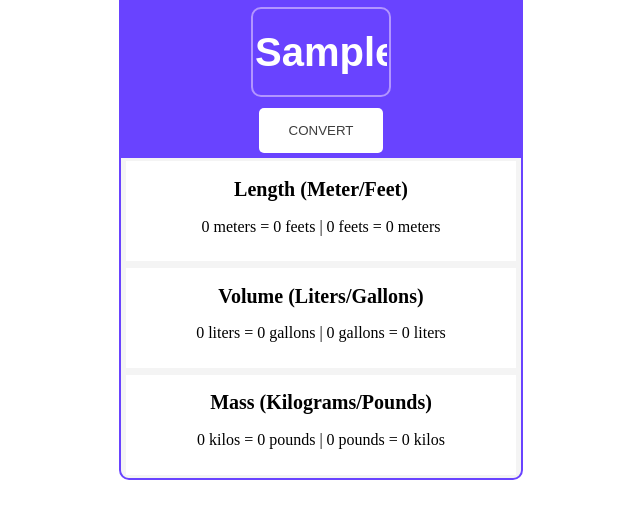
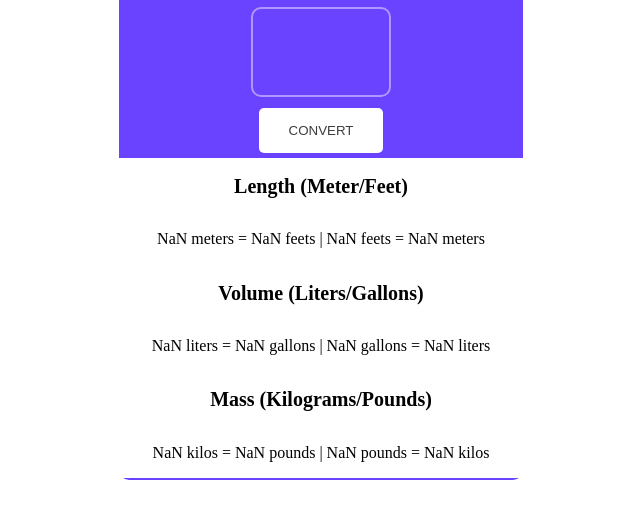
Before and after one commit to GreenGKH/Unit_Converter, a website built with Vite: page index.html in a window 1280 px wide. Both pictures are taken after typing "Sample" into the empty fields and a click on the button "CONVERT". Shown: the part 202-720 px from the top of the page, without its empty margins (319-959 px from the left). Built offline with nearby package versions, Linux system fonts and the light colour scheme.

Commit message:
Exercice done

```diff
--- a/index.css
+++ b/index.css
@@ -50,7 +50,7 @@ input {
     border: 2px solid #b295ff;
     border-radius: 10px;
     text-align: center;
-    font-size: 40px;
+    font-size: 38px;
     color: #FFFFFF;
     font-weight: 850;
     margin: 0;
@@ -66,8 +66,19 @@ button {
 }
 
 .boxes {
-    height: 100px;
-    width: 390px;
+    display: flex;
+    justify-content: center;
+    flex-direction: column;
+    height: 130px;
+    width: 450px;
     background-color: #ffffff;
     text-align: center
 ;}
+
+
+/* Removing input field arrows */
+input::-webkit-outer-spin-button,
+input::-webkit-inner-spin-button {
+  -webkit-appearance: none;
+  margin: 0;
+}
--- a/index.html
+++ b/index.html
@@ -8,21 +8,21 @@
     <article id="card">
         <section class="top">
             <h1 id="title">Metric/Imperial Unit Conversion</h1>
-            <input id="input-el" type="text">
+            <input id="input-el" type="text" maxlength="5">
             <button id="button-el">CONVERT</button>
         </section>
         <section class="bottom">
             <div id="length-box" class="boxes length">
                 <h2>Length (Meter/Feet)</h2>
-                <p><span>0</span> meters = <span>0</span> feets | <span>0</span> feets = <span>0</span> meters</p>
+                <p><span id="input-field">0</span> meters = <span id="feet-conversion">0</span> feets | <span id="input-field">0</span> feets = <span id="meter-conversion">0</span> meters</p>
             </div>
             <div id="volume-box" class="boxes volume">
                 <h2>Volume (Liters/Gallons)</h2>
-                <p><span>0</span> liters = <span>0</span> gallons | <span>0</span> gallons = <span>0</span> liters</p>
+                <p><span id="input-field">0</span> liters = <span id="gallon-conversion">0</span> gallons | <span id="input-field">0</span> gallons = <span id="liter-conversion">0</span> liters</p>
             </div>
             <div id="mass-box" class="boxes mass">
                 <h2>Mass (Kilograms/Pounds)</h2>
-                <p><span>0</span> kilos = <span>0</span> pounds | <span>0</span> pounds = <span>0</span> kilos</p>
+                <p><span id="input-field">0</span> kilos = <span id="pound-conversion">0</span> pounds | <span id="input-field">0</span> pounds = <span id="kilogram-conversion">0</span> kilos</p>
             </div>
         </section>
     </article>
--- a/index.js
+++ b/index.js
@@ -4,45 +4,38 @@
 1 kilogram = 2.204 pound
 */
 
-const lenghtEl = document.getElementById("length-box")
-const volumeEl = document.getElementById("volume-box")
-const massEl = document.getElementById("mass-box")
+const feetConversionEl = document.getElementById("feet-conversion")
+const meterConversionEl = document.getElementById("meter-conversion")
+
+const gallonConversionEl = document.getElementById("gallon-conversion")
+const literConversionEl = document.getElementById("liter-conversion")
+
+const kilogramConversionEl = document.getElementById("kilogram-conversion")
+const poundConversionEl = document.getElementById("pound-conversion")
+
 const inputEl = document.getElementById("input-el")
+const inputField = document.querySelectorAll("#input-field")
 const buttonEl = document.getElementById("button-el")
 
-// Initial state
-let inputVal = 0
+const ratioMeterFeet = 3.281
+const ratioLiterGallon = 0.264
+const ratioKilogramPound = 2.204
 
-// Functions
 buttonEl.addEventListener("click", function () {
-    inputVal = inputEl.value
-    render()
+    const input = Number(inputEl.value)
+
+    for (let i = 0; i < inputField.length; i++) {
+        inputField[i].textContent = input
+    }
+
+    feetConversionEl.textContent = (input * ratioMeterFeet).toFixed(3)
+    meterConversionEl.textContent = (input / ratioMeterFeet).toFixed(3)
+
+    literConversionEl.textContent = (input * ratioLiterGallon).toFixed(3)
+    gallonConversionEl.textContent = (input / ratioLiterGallon).toFixed(3)
+
+    kilogramConversionEl.textContent = (input * ratioKilogramPound).toFixed(3)
+    poundConversionEl.textContent = (input / ratioKilogramPound).toFixed(3)
+
+    inputEl.value = ""
 })
-
-// Meter | feet
-function convertMtoF(inputVal) {
-    return inputVal * 3.281
-}
-function convertFtoM(inputVal) {
-    return inputVal / 3.281
-}
-
-//Liter | gallon
-function convertLtoG(inputVal) {
-    return inputVal * 0.264
-}
-function convertGtoL(inputVal) {
-    return inputVal / 0.264
-}
-
-// Kilogram | pound
-function convertKtoP(inputVal) {
-    return inputVal * 2.204
-}
-function convertPtoK(inputVal) {
-    return inputVal / 2.204
-}
-
-// Rendering
-function render() {
-}
```
